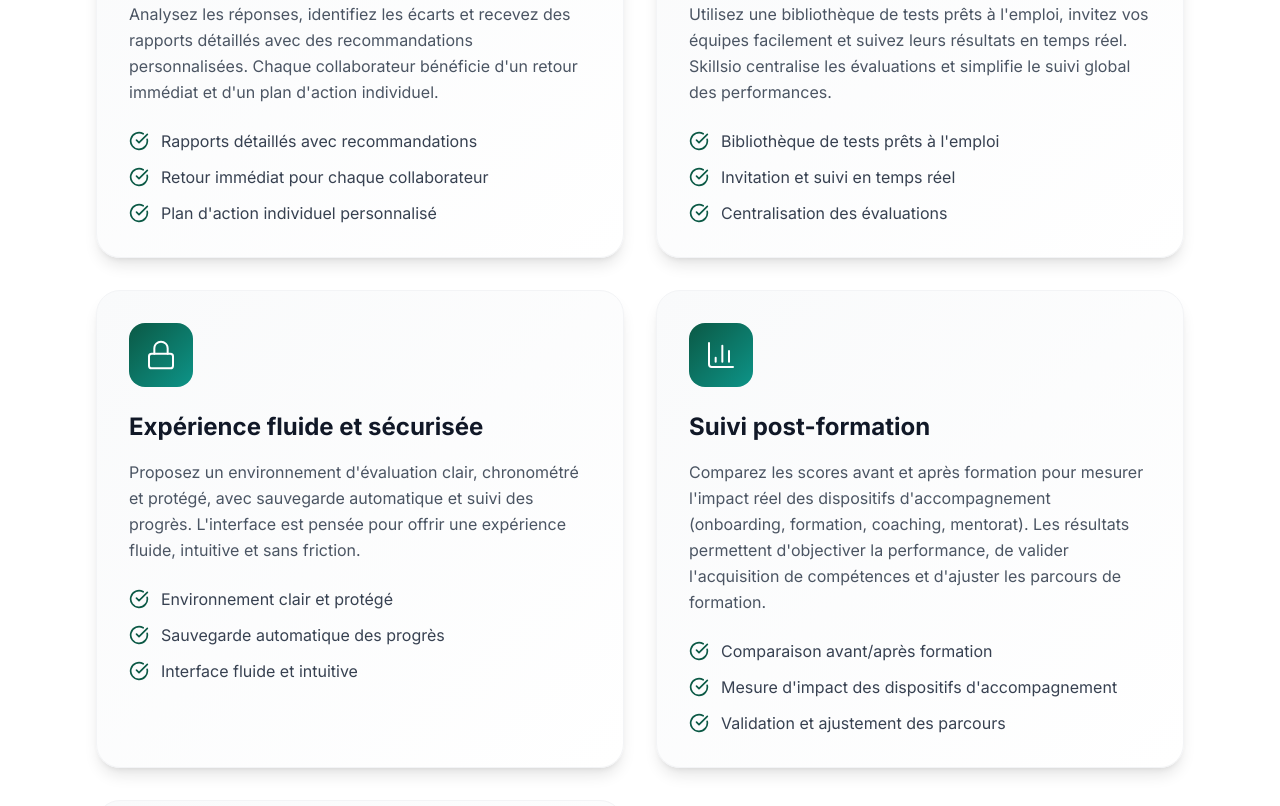
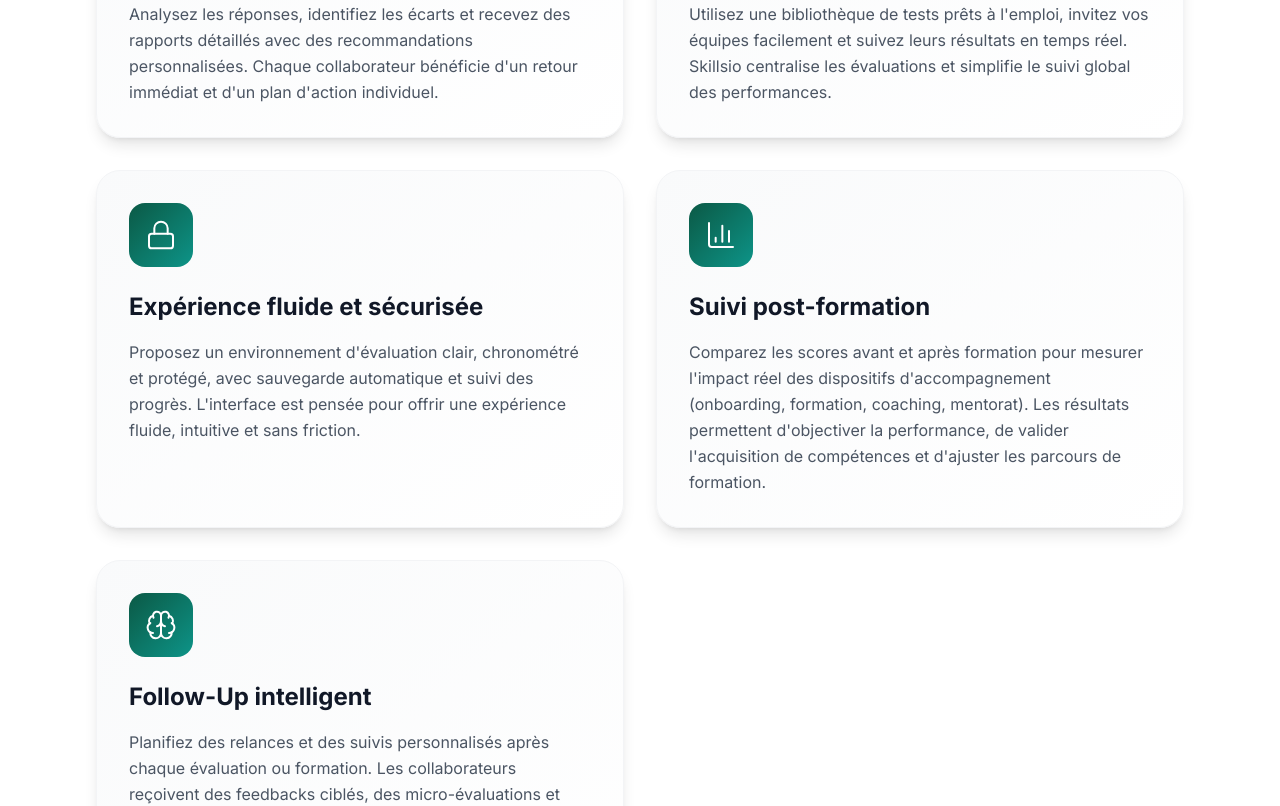
Before and after one commit to IdeaCraftersHQ/skillsio-landing-page, a React (Vite) app: page /produit in a window 1280 px wide. Shown: the part 1180-1986 px from the top of the page. Built offline with nearby package versions, Linux system fonts and the light colour scheme.

Commit message:
Refactor Produit component: streamline feature descriptions by removing benefits lists for improved readability

```diff
--- a/src/pages/Produit.tsx
+++ b/src/pages/Produit.tsx
@@ -1,7 +1,7 @@
 import { motion } from 'framer-motion'
 import { useInView } from 'framer-motion'
 import { useRef, useContext } from 'react'
-import { FlaskConical, LayoutDashboard, Lock, BarChart3, CheckCircle, Sparkles, Brain } from 'lucide-react'
+import { FlaskConical, LayoutDashboard, Lock, BarChart3, Sparkles, Brain } from 'lucide-react'
 import WaitingListSection from '../components/WaitingListSection'
 import { WishlistModalContext } from '../App'
 
@@ -14,52 +14,27 @@ const Produit = () => {
     {
       icon: FlaskConical,
       title: "Évaluation des compétences",
-      description: "Analysez les réponses, identifiez les écarts et recevez des rapports détaillés avec des recommandations personnalisées. Chaque collaborateur bénéficie d'un retour immédiat et d'un plan d'action individuel.",
-      benefits: [
-        "Rapports détaillés avec recommandations",
-        "Retour immédiat pour chaque collaborateur",
-        "Plan d'action individuel personnalisé"
-      ]
+      description: "Analysez les réponses, identifiez les écarts et recevez des rapports détaillés avec des recommandations personnalisées. Chaque collaborateur bénéficie d'un retour immédiat et d'un plan d'action individuel."
     },
     {
       icon: LayoutDashboard,
       title: "Gestion RH simplifiée",
-      description: "Utilisez une bibliothèque de tests prêts à l'emploi, invitez vos équipes facilement et suivez leurs résultats en temps réel. Skillsio centralise les évaluations et simplifie le suivi global des performances.",
-      benefits: [
-        "Bibliothèque de tests prêts à l'emploi",
-        "Invitation et suivi en temps réel",
-        "Centralisation des évaluations"
-      ]
+      description: "Utilisez une bibliothèque de tests prêts à l'emploi, invitez vos équipes facilement et suivez leurs résultats en temps réel. Skillsio centralise les évaluations et simplifie le suivi global des performances."
     },
     {
       icon: Lock,
       title: "Expérience fluide et sécurisée",
-      description: "Proposez un environnement d'évaluation clair, chronométré et protégé, avec sauvegarde automatique et suivi des progrès. L'interface est pensée pour offrir une expérience fluide, intuitive et sans friction.",
-      benefits: [
-        "Environnement clair et protégé",
-        "Sauvegarde automatique des progrès",
-        "Interface fluide et intuitive"
-      ]
+      description: "Proposez un environnement d'évaluation clair, chronométré et protégé, avec sauvegarde automatique et suivi des progrès. L'interface est pensée pour offrir une expérience fluide, intuitive et sans friction."
     },
     {
       icon: BarChart3,
       title: "Suivi post-formation",
-      description: "Comparez les scores avant et après formation pour mesurer l'impact réel des dispositifs d'accompagnement (onboarding, formation, coaching, mentorat). Les résultats permettent d'objectiver la performance, de valider l'acquisition de compétences et d'ajuster les parcours de formation.",
-      benefits: [
-        "Comparaison avant/après formation",
-        "Mesure d'impact des dispositifs d'accompagnement",
-        "Validation et ajustement des parcours"
-      ]
+      description: "Comparez les scores avant et après formation pour mesurer l'impact réel des dispositifs d'accompagnement (onboarding, formation, coaching, mentorat). Les résultats permettent d'objectiver la performance, de valider l'acquisition de compétences et d'ajuster les parcours de formation."
     },
     {
       icon: Brain,
       title: "Follow-Up intelligent",
-      description: "Planifiez des relances et des suivis personnalisés après chaque évaluation ou formation. Les collaborateurs reçoivent des feedbacks ciblés, des micro-évaluations et des recommandations continues pour consolider leurs acquis et maintenir la progression dans le temps. Cette fonctionnalité au cœur de la technologie et de l'IA transforme le suivi post-accompagnement en apprentissage continu, garantissant un engagement durable et mesurable.",
-      benefits: [
-        "Relances automatisées personnalisées",
-        "Feedbacks ciblés et micro-évaluations",
-        "Apprentissage continu et engagement durable"
-      ]
+      description: "Planifiez des relances et des suivis personnalisés après chaque évaluation ou formation. Les collaborateurs reçoivent des feedbacks ciblés, des micro-évaluations et des recommandations continues pour consolider leurs acquis et maintenir la progression dans le temps. Cette fonctionnalité au cœur de la technologie et de l'IA transforme le suivi post-accompagnement en apprentissage continu, garantissant un engagement durable et mesurable."
     }
   ]
 
@@ -160,17 +135,9 @@ const Produit = () => {
                     <h3 className="text-2xl font-bold text-gray-900 mb-4 group-hover:text-primary transition-colors duration-300">
                       {feature.title}
                     </h3>
-                    <p className="text-gray-600 leading-relaxed mb-6">
+                    <p className="text-gray-600 leading-relaxed">
                       {feature.description}
                     </p>
-                    <ul className="space-y-3">
-                      {feature.benefits.map((benefit, idx) => (
-                        <li key={idx} className="flex items-center gap-3">
-                          <CheckCircle className="w-5 h-5 text-primary flex-shrink-0" strokeWidth={2} />
-                          <span className="text-gray-700">{benefit}</span>
-                        </li>
-                      ))}
-                    </ul>
                   </div>
                 </motion.div>
               )
```
